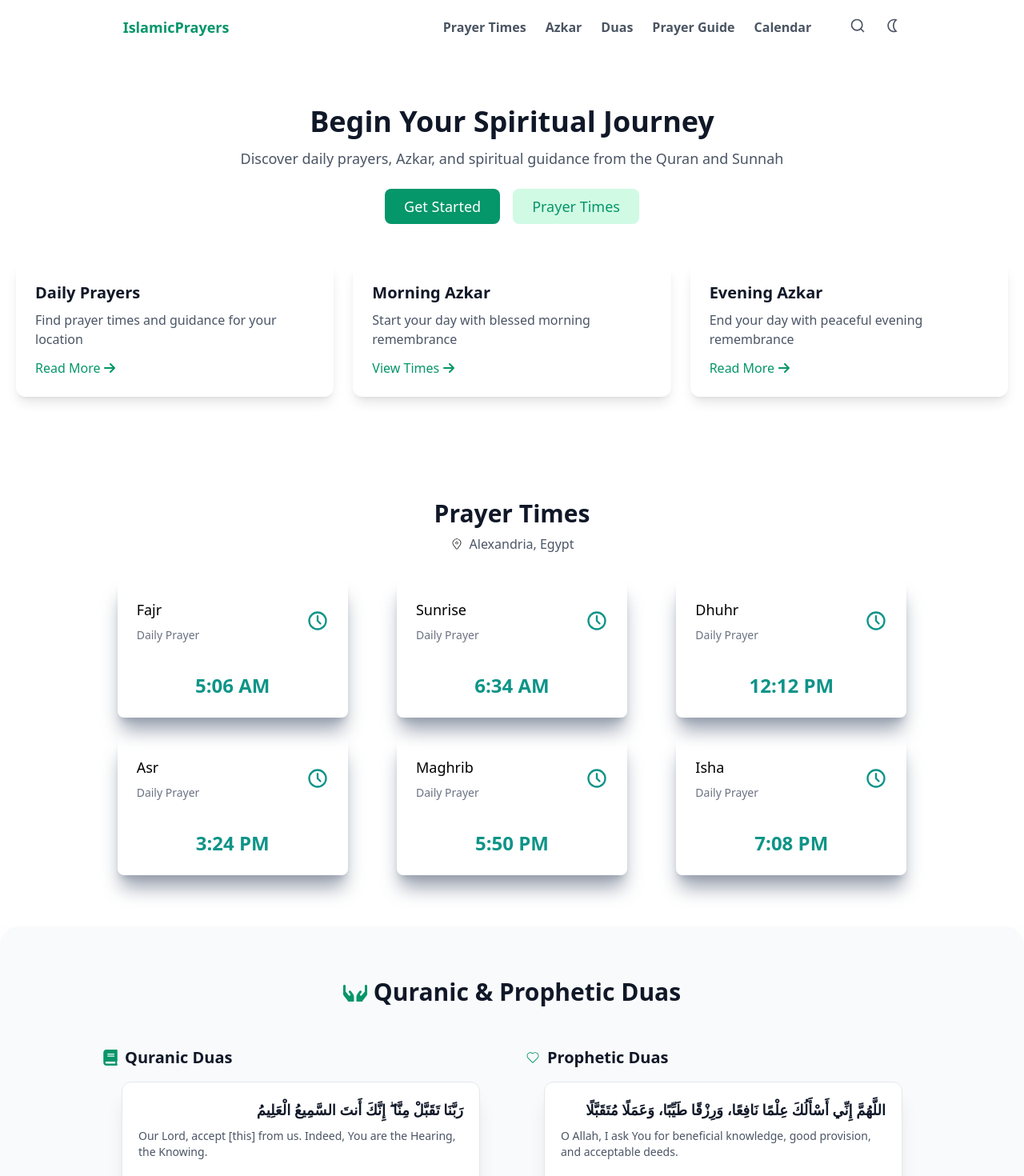
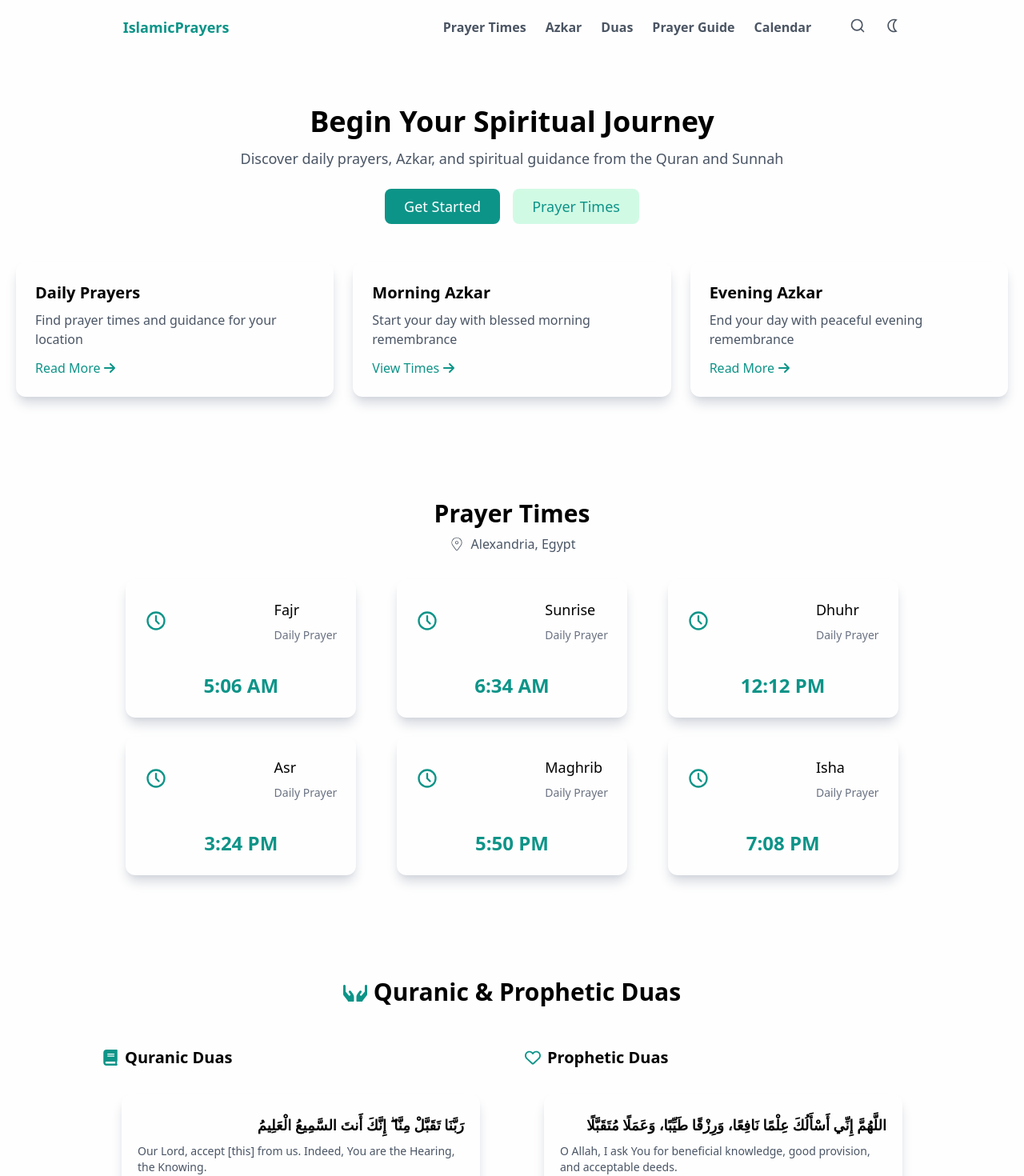
Before and after one commit to SHEFOO10/Azkar, a React (Vite) app: page / in a window 1280 px wide. Shown: the top 1470 px of the page at 80% size. Built offline with nearby package versions, Linux system fonts and the light colour scheme; the HTML template or start-up script is replaced by a standard one.

Commit message:
Fixed the issues in styling for dark mode I will work on dark mode functionality

```diff
--- a/src/components/DuaCard.jsx
+++ b/src/components/DuaCard.jsx
@@ -7,14 +7,14 @@ export default function DuaCard({
   isQuran = false,
 }) {
   return (
-    <div className="bg-white shadow-xl rounded-xl p-5 border border-gray-200 w-full max-w-md">
-      <p className="text-right text-lg font-semibold text-gray-900 leading-relaxed">
+    <div className="dark:bg-card rounded-xl p-5 w-full max-w-md not-dark:shadow-lg shadow-gray-300 py-2">
+      <p className="text-right text-lg font-semibold leading-relaxed mt-4">
         {arabic}
       </p>
 
-      <p className="text-gray-600 text-sm mt-2">{translation}</p>
+      <p className="text-gray-600 dark:text-gray-300 text-sm mt-2">{translation}</p>
 
-      <div className="flex items-center mt-4 text-[#059669] font-medium">
+      <div className="flex items-center mt-4 text-primary-dark dark:text-primary-light font-medium">
         {isQuran ? (
           <FaBookOpen className="mr-2" />
         ) : (
--- a/src/components/Duas.jsx
+++ b/src/components/Duas.jsx
@@ -1,6 +1,7 @@
 import DuaCard from "./DuaCard";
 import { FaBook, FaHands } from "react-icons/fa";
-import { CiHeart } from "react-icons/ci";
+import { FaRegHeart } from "react-icons/fa6";
+import Verse from "./Verse";
 
 const quranicDuas = [
   {
@@ -59,9 +60,9 @@ export { quranicDuas, propheticDuas };
 
 const Duas = () => {
   return (
-    <section className="py-16 px-5 bg-gray-50 container mx-auto rounded-3xl max-w-7xl">
-      <h2 className="text-3xl font-bold text-gray-900 text-center flex justify-center items-center gap-2">
-        <span className="text-[#059669] hidden md:block">
+    <section className="py-16 px-5 container mx-auto max-w-7xl">
+      <h2 className="text-3xl font-bold text-center flex justify-center items-center gap-2">
+        <span className="text-primary-dark dark:text-primary-light hidden md:block">
           <FaHands />
         </span>
         Quranic & Prophetic Duas
@@ -69,13 +70,13 @@ const Duas = () => {
 
       <div className="grid grid-cols-1 md:grid-cols-2 gap-8 m-[50px] max-w-5xl mx-auto">
         <div>
-          <h3 className="text-xl font-semibold text-gray-900 flex items-center gap-2 mb-4">
-            <span className="text-[#059669]">
+          <h3 className="text-xl font-semibold flex items-center gap-2 mb-4 sm:mb-6 md:mb-8">
+            <span className="text-primary-dark dark:text-primary-light">
               <FaBook />
             </span>{" "}
             Quranic Duas
           </h3>
-          <div className="flex flex-col gap-4 items-center">
+          <div className="flex flex-col gap-6 items-center">
             {quranicDuas.map((dua) => (
               <DuaCard key={dua.id} {...dua} isQuran={true} />
             ))}
@@ -83,13 +84,13 @@ const Duas = () => {
         </div>
 
         <div>
-          <h3 className="text-xl font-semibold text-gray-900 flex items-center gap-2 mb-4">
-            <span className="text-[#059669]">
-              <CiHeart />
+          <h3 className="text-xl font-semibold flex items-center gap-2 mb-4 sm:mb-6 md:mb-8">
+            <span className="text-primary-dark dark:text-primary-light">
+              <FaRegHeart />
             </span>{" "}
             Prophetic Duas
           </h3>
-          <div className="flex flex-col gap-4 items-center">
+          <div className="flex flex-col gap-6 items-center">
             {propheticDuas.map((dua) => (
               <DuaCard key={dua.id} {...dua} isQuran={false} />
             ))}
--- a/src/components/Hero.jsx
+++ b/src/components/Hero.jsx
@@ -3,20 +3,20 @@ import HeroBox from "./HeroBox";
 
 const Hero = () => {
   return (
-    <section className="text-center py-16 px-5 bg-white container mx-auto">
-      <h1 className="text-3xl md:text-4xl font-bold text-gray-900">
+    <section className="text-center py-16 px-5 mx-auto">
+      <h1 className="text-3xl md:text-4xl font-bold">
         Begin Your Spiritual Journey
       </h1>
-      <p className="text-gray-600 mt-3 text-lg">
+      <p className="text-gray-600 dark:text-gray-300 mt-3 text-lg">
         Discover daily prayers, Azkar, and spiritual guidance from the Quran and
         Sunnah
       </p>
 
       <div className="mt-6 flex justify-center gap-4">
-        <button className="bg-[#059669] text-white px-6 py-2 rounded-lg text-lg font-medium hover:bg-green-700 transition">
+        <button className="bg-primary-dark dark:bg-primary-light text-white px-4 sm:px-6 py-2 rounded-lg sm:text-lg font-medium hover:bg-green-700 transition">
           Get Started
         </button>
-        <button className="bg-[#D1FAE5] text-[#059669] px-6 py-2 rounded-lg text-lg font-medium hover:bg-green-100 transition">
+        <button className="bg-[#D1FAE5] text-primary-dark px-4 sm:px-6 py-2 rounded-lg sm:text-lg font-medium hover:bg-green-100 transition">
           Prayer Times
         </button>
       </div>
--- a/src/components/HeroBox.jsx
+++ b/src/components/HeroBox.jsx
@@ -3,12 +3,12 @@ import { FaArrowRight } from "react-icons/fa6";
 
 const HeroBox = ({ head, body, btm }) => {
   return (
-    <div className="bg-white shadow-lg rounded-xl p-6 text-left flex flex-col justify-between">
-      <h3 className="text-xl font-semibold text-gray-900">{head}</h3>
-      <p className="text-gray-600 mt-2">{body}</p>
+    <div className="not-dark:shadow-lg shadow-gray-300 dark:bg-card rounded-xl p-6 text-left flex flex-col justify-between">
+      <h3 className="text-xl font-semibold">{head}</h3>
+      <p className="text-gray-600 dark:text-gray-300 mt-2">{body}</p>
       <a
         href="#"
-        className="text-[#059669] font-medium mt-3 flex items-center gap-1"
+        className="text-primary-dark dark:text-primary-light font-medium mt-3 flex items-center gap-1"
       >
         <span>{btm}</span>
         <span>
--- a/src/components/Navbar.jsx
+++ b/src/components/Navbar.jsx
@@ -7,25 +7,25 @@ const navs = ["Prayer Times", "Azkar", "Duas", "Prayer Guide", "Calendar"];
 
 const Navbar = () => {
   return (
-    <nav className="flex items-center justify-around p-5 bg-white">
-      <div className="text-[#059669] font-bold text-lg">IslamicPrayers</div>
-      <ul className=" gap-6 flex text-gray-700">
+    <nav className="flex items-center justify-around p-5">
+      <div className="text-primary-dark dark:text-primary-light font-bold text-lg">IslamicPrayers</div>
+      <ul className="gap-6 flex text-gray-700">
         {navs.map((nav, index) => (
           <li
             key={index}
-            className="cursor-pointer hidden md:block text-[#4B5563] font-semibold"
+            className="cursor-pointer hidden md:block text-[#4B5563] dark:text-gray-300 font-semibold"
           >
             {nav}
           </li>
         ))}
         <li>
-          <IoMenu className="text-xl cursor-pointer text-[#4B5563] block md:hidden" />
+          <IoMenu className="text-xl cursor-pointer text-[#4B5563] dark:text-gray-300 block md:hidden" />
         </li>
         <li>
-          <FiSearch className="text-xl cursor-pointer text-[#4B5563]" />
+          <FiSearch className="text-xl cursor-pointer text-[#4B5563] dark:text-gray-300" />
         </li>
         <li>
-          <MdOutlineNightlight className="text-xl cursor-pointer text-[#4B5563]" />
+          <MdOutlineNightlight className="text-xl cursor-pointer text-[#4B5563] dark:text-gray-300" />
         </li>
       </ul>
     </nav>
--- a/src/components/PrayCard.jsx
+++ b/src/components/PrayCard.jsx
@@ -2,13 +2,14 @@ import './styles/pray.css'
 import { TbClock } from 'react-icons/tb'
 
 
-export default function PrayCard({ children, time, desc, afternoon = true }) {
+export default function PrayCard({ children, time, desc, afternoon = true, isNotArabic = false }) {
+  const textDir = isNotArabic ? 'ltr' : 'rtl'
   return (
     <section className="pray-card">
       <div className="pray-container">
         <div className="pray-details text-left">
-          <span className="pray-title">{children}</span>
-          <span className="pray-description">{desc}</span>
+          <span className="pray-title" dir={textDir}>{children}</span>
+          <span className="pray-description" dir={textDir}>{desc}</span>
         </div>
         <TbClock />
       </div>
--- a/src/components/PrayerTimes.jsx
+++ b/src/components/PrayerTimes.jsx
@@ -13,17 +13,17 @@ const prayerTimes = [
 
 const PrayerTimes = () => {
   return (
-    <section className="text-center py-16 px-5 bg-white container mx-auto">
-      <h2 className="text-2xl md:text-3xl font-bold text-gray-900">
+    <section className="text-center py-16 px-5 mx-auto">
+      <h2 className="text-2xl md:text-3xl font-bold ">
         Prayer Times
       </h2>
 
-      <div className="flex justify-center items-center text-gray-600 mt-2">
-        <CiLocationOn className="mr-2 text-black font-bold" />
+      <div className="flex justify-center items-center text-gray-600 dark:text-gray-300 mt-2">
+        <CiLocationOn className="mr-2 font-bold size-5" />
         <span>Alexandria, Egypt</span>
       </div>
 
-      <div className="grid grid-cols-1 sm:grid-cols-2 md:grid-cols-3 max-w-5xl lg:grid-cols-3 gap-6 mt-8 mx-auto justify-items-center">
+      <div className="grid grid-cols-1 sm:grid-cols-2 md:grid-cols-3 max-w-5xl lg:grid-cols-3 gap-6 mt-8 sm:px-4 mx-auto justify-items-center">
         {prayerTimes.map((prayer, index) => (
           <PrayCard
             key={index}
--- a/src/components/styles/pray.css
+++ b/src/components/styles/pray.css
@@ -2,11 +2,11 @@
 
 @layer utilities {
   .pray-card {
-    @apply w-64 lg:w-72 aspect-[4/2] lg:aspect-[5/3] rounded-lg shadow-xl shadow-gray-400 flex flex-col justify-between p-6 gap-4;
+    @apply w-64 lg:w-72 aspect-[4/2] lg:aspect-[5/3] rounded-xl not-dark:shadow-lg shadow-gray-300 dark:bg-card flex flex-col justify-between p-6 gap-4;
   }
 
   .pray-container {
-    @apply flex w-full items-center justify-between;
+    @apply flex flex-row-reverse w-full items-center justify-between;
   }
 
   .pray-details {
@@ -22,10 +22,10 @@
   }
 
   .pray-container svg {
-    @apply size-7 text-primary-dark;
+    @apply size-7 text-primary-dark dark:text-primary-light;
   }
 
   .pray-time {
-    @apply text-2xl font-bold text-primary-dark;
+    @apply text-2xl font-bold text-primary-dark dark:text-primary-light;
   }
 }
--- a/src/components/styles/verse.css
+++ b/src/components/styles/verse.css
@@ -5,7 +5,7 @@
 
   /* Verse Container */
   .verse-section {
-    @apply w-5/6 sm:w-3/5 lg:w-2/6 flex flex-col gap-4 mb-2 sm:mb-4 shadow-xl shadow-gray-300 rounded-sm py-4 px-4
+    @apply w-5/6 sm:w-3/5 lg:w-2/6 flex flex-col gap-4 mb-2 sm:mb-4 shadow-lg shadow-gray-300 dark:shadow-gray-600 rounded-sm py-4 px-4
   }
 
   .verse-text {
--- a/src/styles/global.css
+++ b/src/styles/global.css
@@ -3,7 +3,7 @@
 
 :root {
   --bg-color: #111827;
-    --bg-color-dark: var(--bg-color-dark);
+  --bg-color-dark: var(--bg-color);
   --bg-color-light: #1F2937;
   --bg-card: var(--bg-color-light);
   --fg-color: #fefefe;
@@ -33,16 +33,10 @@
 
 @layer base {
   body {
-        @apply flex items-center justify-center bg-background text-foreground min-h-screen w-screen dark:bg-linear-to-b dark:from-gradient-dark dark:to-gradient-light
+    @apply flex items-center justify-center bg-background text-foreground min-h-screen w-screen
   }
 
   #root {
     @apply w-full h-full
   }
 }
-
-
-@layer utilities {
-    .container {
-    }
-}
```
Lines whose indentation alone changed are shown as unchanged.
